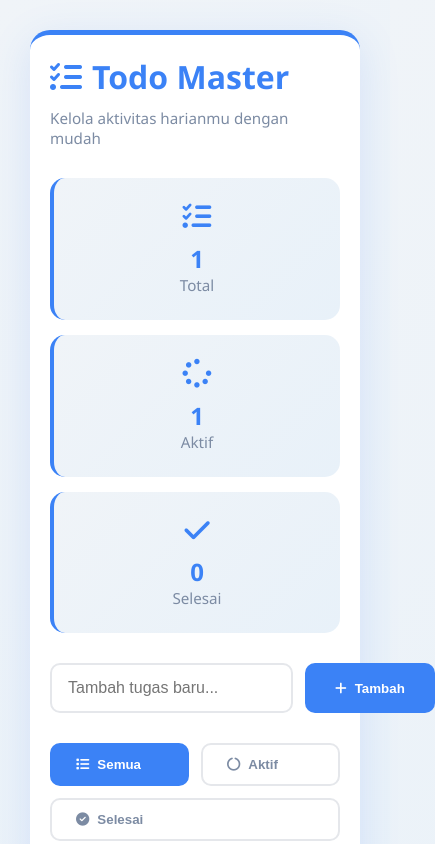
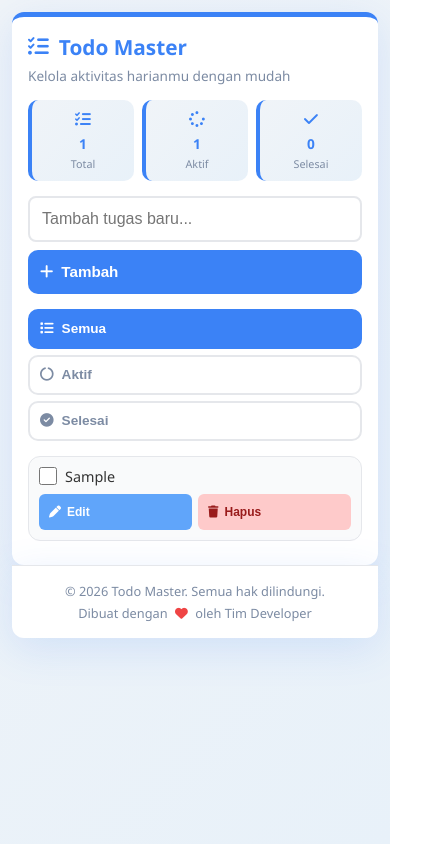
Before and after one commit to ridhoadha25/Belajar.React, a React (Vite) app: page / in a window 390 px wide. Both pictures are taken after typing "Sample" into the empty fields and a click on the button "Tambah". Shown: the top 844 px of the page, 435 px wide, since content can reach past the window. Built offline with nearby package versions, Linux system fonts and the light colour scheme.

Commit message:
Update App.css

```diff
--- a/src/App.css
+++ b/src/App.css
@@ -4,10 +4,17 @@
   box-sizing: border-box;
 }
 
+html {
+  width: 100%;
+  overflow-x: hidden;
+}
+
 body {
   background: linear-gradient(135deg, #f0f4f8 0%, #e8f1f9 100%);
   min-height: 100vh;
   font-family: 'Segoe UI', Tahoma, Geneva, Verdana, sans-serif;
+  width: 100%;
+  overflow-x: hidden;
 }
 
 .app {
@@ -246,29 +253,288 @@ p {
   margin: 0 4px;
 }
 
+/* Tablet (768px dan bawah) */
 @media (max-width: 768px) {
-  .card {
+  .app {
     padding: 20px;
   }
 
+  .card {
+    padding: 20px;
+    border-radius: 15px;
+  }
+
+  h1 {
+    font-size: 1.5em;
+  }
+
+  h3 {
+    font-size: 1.2em;
+  }
+
   .stats {
-    flex-direction: column;
+    flex-direction: row;
+    gap: 10px;
   }
 
   .stats div {
-    width: 100%;
+    width: calc(33.333% - 7px);
+    padding: 15px 10px;
+    font-size: 0.9em;
+  }
+
+  .stats div i {
+    font-size: 1.3em !important;
+    margin-bottom: 5px !important;
+  }
+
+  .stats div h3 {
+    font-size: 1.1em;
+    margin: 5px 0;
+  }
+
+  .stats div p {
+    font-size: 0.85em;
+  }
+
+  .todo-form {
+    gap: 8px;
+    margin: 20px 0;
+    flex-wrap: wrap;
+  }
+
+  .todo-form input {
+    flex: 1;
+    min-width: 150px;
+    padding: 12px 12px;
+    font-size: 0.95em;
+  }
+
+  .todo-form button {
+    padding: 12px 20px;
+    font-size: 0.9em;
+    white-space: nowrap;
   }
 
   .filter {
     flex-wrap: wrap;
+    gap: 8px;
+    margin-bottom: 20px;
   }
 
   .filter button {
     flex: 1;
-    min-width: 90px;
+    min-width: 70px;
+    padding: 10px 12px;
+    font-size: 0.85em;
+  }
+
+  .todo-item {
+    padding: 12px;
+    margin-bottom: 10px;
+    gap: 10px;
+  }
+
+  .todo-item input[type="checkbox"] {
+    width: 18px;
+    height: 18px;
+    margin-right: 10px;
+    flex-shrink: 0;
+  }
+
+  .todo-item span {
+    font-size: 0.95em;
   }
 
   .actions {
-    flex-wrap: wrap;
+    gap: 6px;
+    flex-shrink: 0;
+  }
+
+  .actions button {
+    padding: 8px 12px;
+    font-size: 0.8em;
+    border-radius: 6px;
+  }
+
+  .footer {
+    padding: 15px 20px;
+    border-radius: 0 0 15px 15px;
+  }
+
+  .footer p {
+    font-size: 0.9em;
+    margin: 5px 0;
   }
 }
+
+/* Mobile kecil (480px dan bawah) */
+@media (max-width: 480px) {
+  .app {
+    padding: 12px;
+  }
+
+  .card {
+    padding: 16px;
+    border-radius: 12px;
+    max-width: 100%;
+  }
+
+  h1 {
+    font-size: 1.3em;
+    margin-bottom: 5px;
+  }
+
+  h3 {
+    font-size: 1em;
+  }
+
+  p {
+    font-size: 0.85em;
+  }
+
+  .stats {
+    gap: 8px;
+    margin: 15px 0;
+  }
+
+  .stats div {
+    width: calc(33.333% - 5px);
+    padding: 10px 8px;
+    border-radius: 10px;
+  }
+
+  .stats div i {
+    font-size: 1.1em !important;
+    margin-bottom: 3px !important;
+  }
+
+  .stats div h3 {
+    font-size: 0.95em;
+    margin: 3px 0;
+  }
+
+  .stats div p {
+    font-size: 0.75em;
+  }
+
+  .todo-form {
+    flex-direction: column;
+    gap: 8px;
+    margin: 15px 0;
+  }
+
+  .todo-form input {
+    width: 100%;
+    padding: 12px;
+    font-size: 1em;
+    border-radius: 8px;
+  }
+
+  .todo-form button {
+    width: 100%;
+    padding: 12px;
+    font-size: 0.95em;
+    min-height: 44px;
+  }
+
+  .filter {
+    flex-direction: column;
+    gap: 6px;
+    margin-bottom: 15px;
+  }
+
+  .filter button {
+    width: 100%;
+    padding: 10px;
+    font-size: 0.85em;
+    min-height: 40px;
+  }
+
+  .todo-item {
+    flex-wrap: wrap;
+    padding: 10px;
+    margin-bottom: 8px;
+    gap: 8px;
+  }
+
+  .todo-item input[type="checkbox"] {
+    width: 18px;
+    height: 18px;
+    margin-right: 0;
+    flex-shrink: 0;
+  }
+
+  .todo-item span {
+    flex: 1 1 calc(100% - 26px);
+    font-size: 0.9em;
+    word-break: break-word;
+  }
+
+  .actions {
+    width: 100%;
+    flex-basis: 100%;
+    gap: 6px;
+    justify-content: flex-end;
+  }
+
+  .actions button {
+    flex: 1;
+    padding: 10px;
+    font-size: 0.75em;
+    min-height: 36px;
+    border-radius: 6px;
+  }
+
+  .footer {
+    padding: 12px 16px;
+    border-radius: 0 0 12px 12px;
+    max-width: 100%;
+  }
+
+  .footer p {
+    font-size: 0.8em;
+    margin: 4px 0;
+  }
+}
+
+/* Extra small devices (< 360px) */
+@media (max-width: 360px) {
+  .app {
+    padding: 8px;
+  }
+
+  .card {
+    padding: 12px;
+    border-radius: 10px;
+  }
+
+  h1 {
+    font-size: 1.1em;
+    gap: 5px;
+  }
+
+  h3 {
+    font-size: 0.9em;
+  }
+
+  .todo-item {
+    padding: 8px;
+  }
+
+  .todo-item span {
+    font-size: 0.85em;
+  }
+
+  .filter button {
+    padding: 8px;
+    font-size: 0.8em;
+    min-height: 36px;
+  }
+
+  .actions button {
+    padding: 8px 6px;
+    font-size: 0.7em;
+    min-height: 34px;
+  }
+}
```
